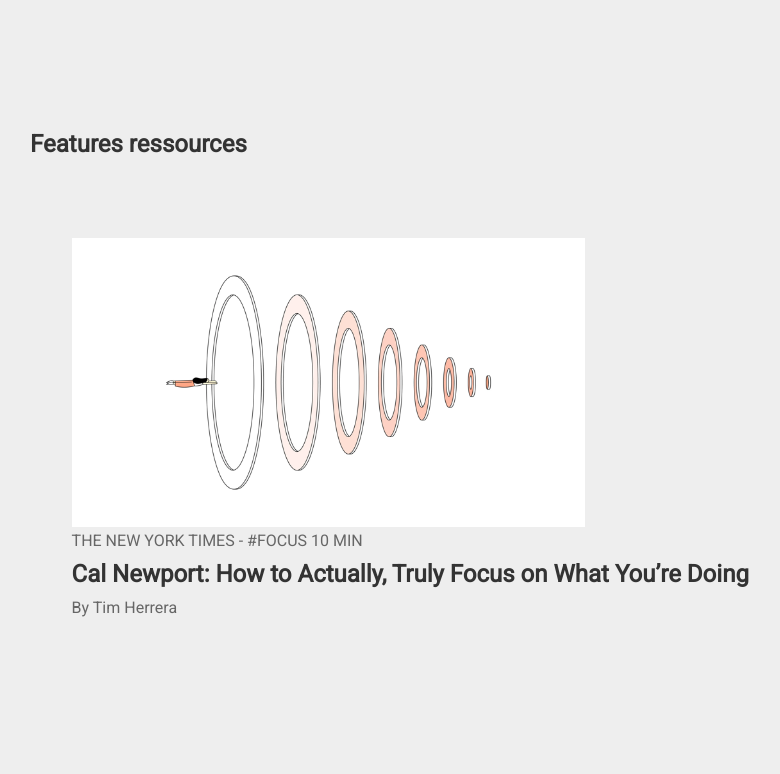
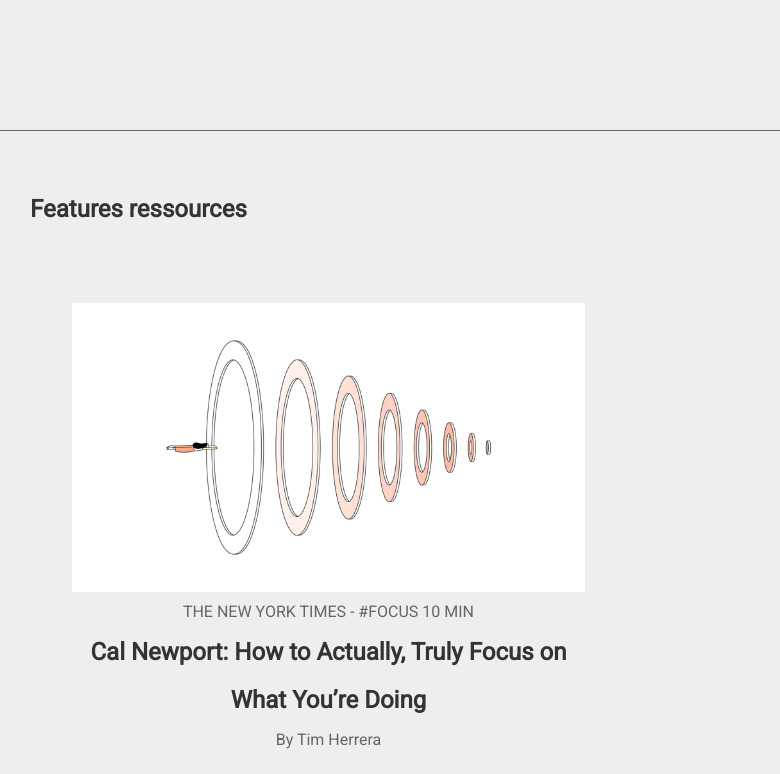
Before and after one commit to WaldiTea/CSS-Projekt-Work_Responsibly, a plain HTML site: page index.html in a window 1280 px wide. Shown: the part 1420-2194 px from the top of the page, without its empty margins (194-974 px from the left). Drawn offline with Linux system fonts and the light colour scheme.

Commit message:
second commit

```diff
--- a/assets/css/style.css
+++ b/assets/css/style.css
@@ -72,6 +72,10 @@ header nav:first-of-type ul li a {
   color: #659d89;
 }
 
+header nav:first-of-type ul li a:hover {
+  text-decoration: underline;
+}
+
 header article:first-of-type h1 + p {
   width: 50%;
   text-align: start;
@@ -134,9 +138,18 @@ main section:first-of-type article img {
   margin-bottom: 4rem;
 }
 
+main section:nth-of-type(2) {
+  width: 100vw;
+  border-top: 1px solid #666;
+}
+
+main section:last-of-type h2 {
+  padding-top: 4rem;
+}
+
 main section:last-of-type article {
   width: 95%;
-  padding-bottom: 10rem;
+  padding-bottom: 6rem;
   margin: 0 5%;
 }
 
@@ -144,18 +157,30 @@ main section:last-of-type article:nth-of-type(even) {
   text-align: end;
 }
 
-main section:last-of-type article img {
+main section:last-of-type article img,
+main section:last-of-type article div {
   width: 65%;
 }
 
-main section:last-of-type article a {
+main section:last-of-type article:nth-of-type(odd) div,
+main section:last-of-type article:nth-of-type(even) div,
+footer {
+  text-align: center;
+}
+
+main section:last-of-type article:nth-of-type(even) div {
+  margin-left: auto;
+}
+
+main section:last-of-type article div a {
   line-height: 3rem;
   font-weight: bold;
   font-size: 1.5em;
 }
 
-main section:last-of-type article p {
+main section:last-of-type article div p {
   color: #666;
+  line-height: 2rem;
 }
 
 /*
@@ -164,7 +189,6 @@ main section:last-of-type article p {
 ########################################
 */
 footer {
-  text-align: center;
   padding-bottom: 1rem;
 }
 
--- a/index.html
+++ b/index.html
@@ -44,31 +44,40 @@
           <img src="assets/img/gifs/gif-6.gif" alt="gif-motiavtion">
         </article>
       </section>
+      <section></section>
       <section>
         <h2>Features ressources</h2>
         <article>
           <img src="assets/img/link-images/image-1.png" alt="new-york-times">
+          <div>
             <p>THE NEW YORK TIMES - #FOCUS 10 MIN</p>
             <a href="https://www.nytimes.com/2019/01/13/smarter-living/how-to-actually-truly-focus-on-what-youre-doing.html">Cal Newport: How to Actually, Truly Focus on What You’re Doing</a>
             <p>By Tim Herrera</p>
+          </div>
         </article>
         <article>
           <img src="assets/img/link-images/image-2.png" alt="youtube">
+          <div>
             <p>YOUTUBE — #SLEEP — 1H 55MIN</p>
             <a href="https://www.youtube.com/watch?v=pwaWilO_Pig">JRE #1109 - Matthew Walker</a>
             <p>BY JOE ROGAN</p>
+          </div>
         </article>
         <article>
           <img src="assets/img/link-images/image-3.png" alt="the-guardian">
+          <div>
             <p>THE GUARDIAN — #SLEEP — 10 MIN</p>
             <a href="https://www.theguardian.com/science/2018/oct/08/sleep-how-much-do-we-really-need">Sleep: How Much Do We Really Need?</a>
             <p>BY HANNAH DEVLIN</p>
+          </div>
         </article>
         <article>
           <img src="assets/img/link-images/image-4.png" alt="youtube">
+          <div>
             <p>YOUTUBE — #FOCUS — 9 MIN</p>
             <a href="https://www.youtube.com/watch?v=9z8_YhWoq2o">I Quit Social Media For 30 days</a>
             <p>BY MATT D'AVELLA</p>
+          </div>
         </article>
       </section>
     </main>
```
Lines whose indentation alone changed are shown as unchanged.
